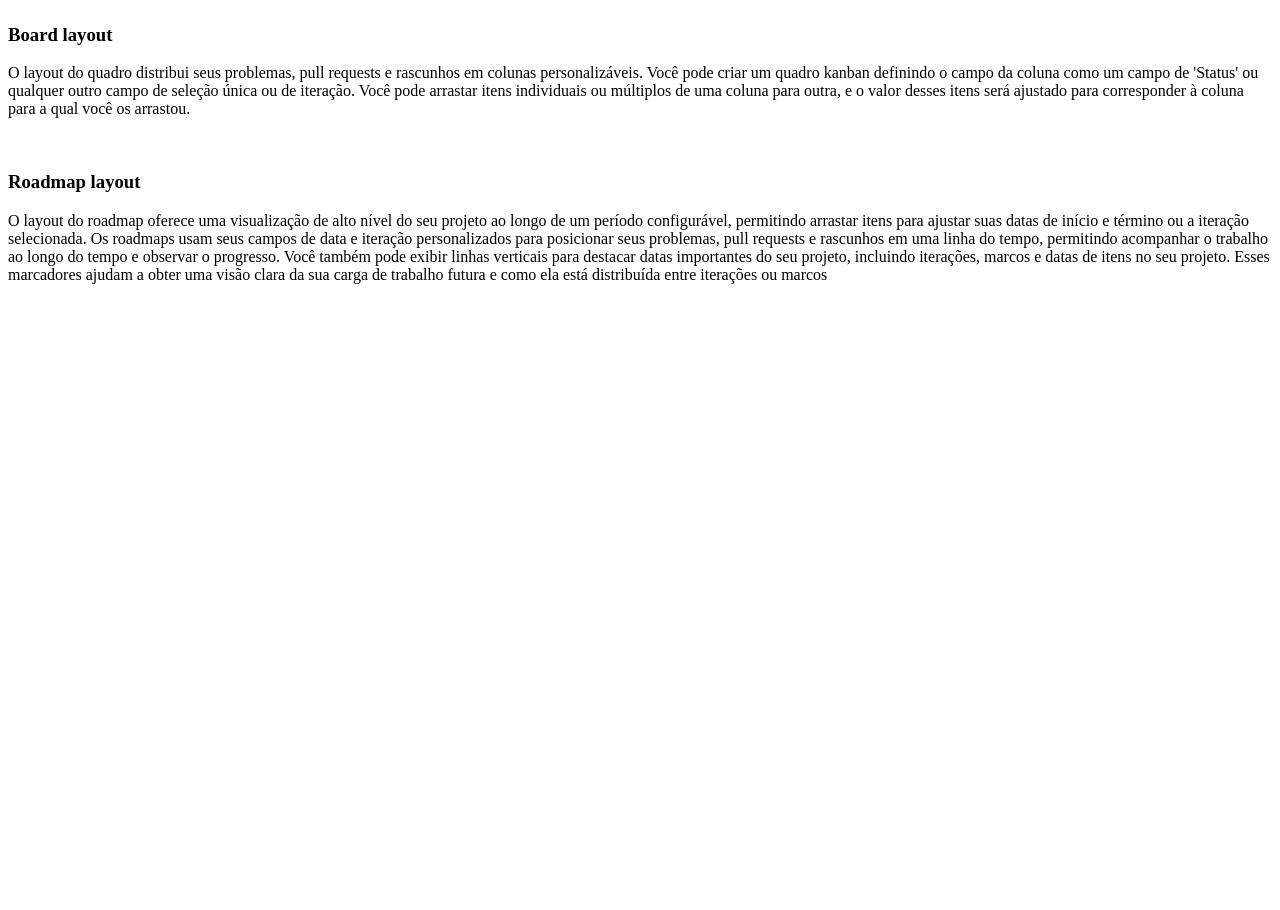
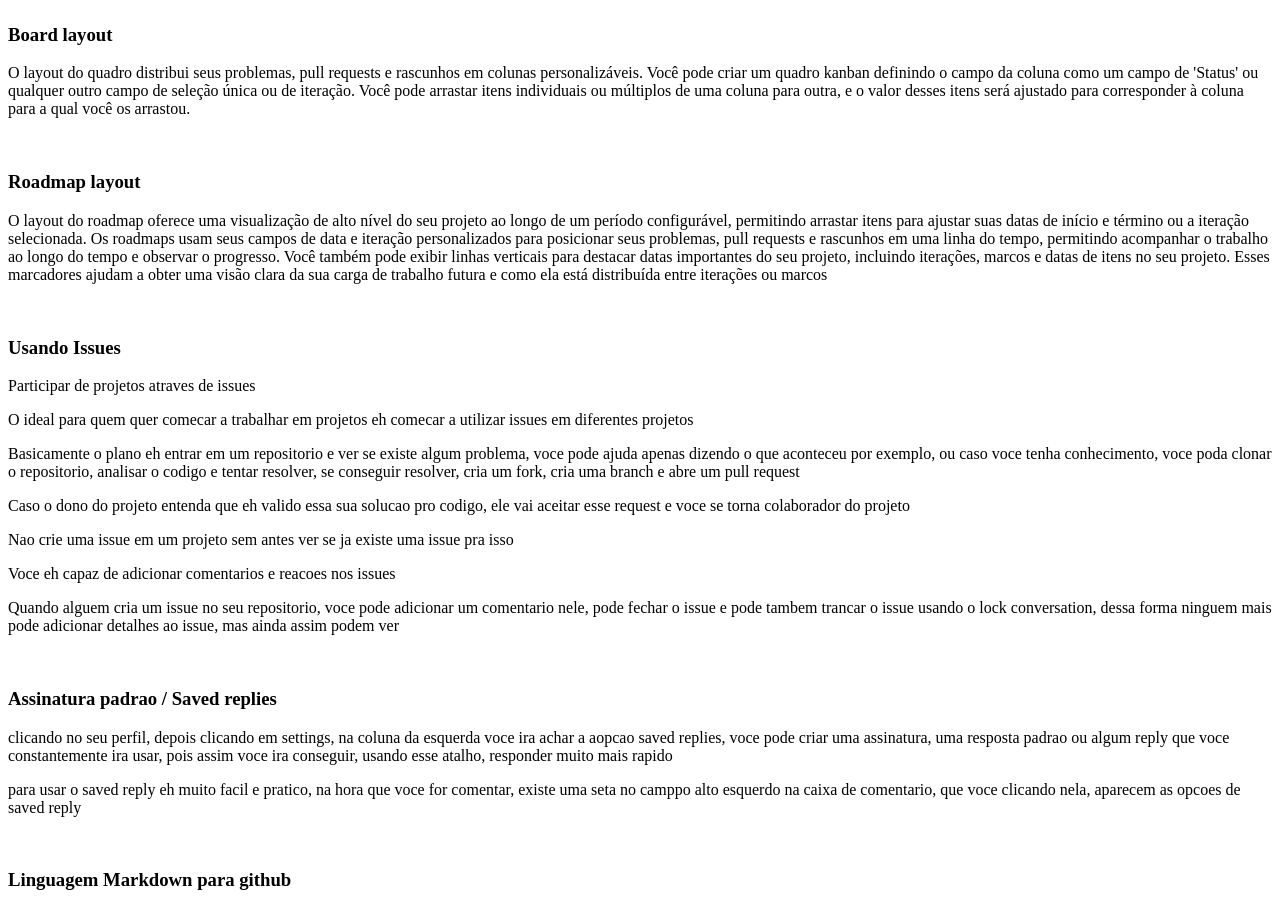
Before and after one commit to augustokk/Curso-Git-Github, a plain HTML site: page site-exemplo/Project in Github.html in a window 1280 px wide. Shown: the part 593-1503 px from the top of the page. Before the commit the page ends 893 px from the top, so only its background shows below. Drawn offline with Linux system fonts and the light colour scheme.

Commit message:
usando issues
Pontos principais da ala de Issues do gustavo guanabara

```diff
--- a/site-exemplo/Project in Github.html
+++ b/site-exemplo/Project in Github.html
@@ -27,5 +27,21 @@
     <h3>Roadmap layout</h3>
     <p>O layout do roadmap oferece uma visualização de alto nível do seu projeto ao longo de um período configurável, permitindo arrastar itens para ajustar suas datas de início e término ou a iteração selecionada. Os roadmaps usam seus campos de data e iteração personalizados para posicionar seus problemas, pull requests e rascunhos em uma linha do tempo, permitindo acompanhar o trabalho ao longo do tempo e observar o progresso.
     Você também pode exibir linhas verticais para destacar datas importantes do seu projeto, incluindo iterações, marcos e datas de itens no seu projeto. Esses marcadores ajudam a obter uma visão clara da sua carga de trabalho futura e como ela está distribuída entre iterações ou marcos</p>
+    <br>
+    <h3>Usando Issues</h3>
+    <p>Participar de projetos atraves de issues</p>
+    <p>O ideal para quem quer comecar a trabalhar em projetos eh comecar a utilizar issues em diferentes projetos</p>
+    <p>Basicamente o plano eh entrar em um repositorio e ver se existe algum problema, voce pode ajuda apenas dizendo o que aconteceu por exemplo, ou caso voce tenha conhecimento, voce poda clonar o repositorio, analisar o codigo e tentar resolver, se conseguir resolver,  cria um fork, cria uma branch e abre um pull request</p>
+    <p>Caso o dono do projeto entenda que eh valido essa sua solucao pro codigo, ele vai aceitar esse request e voce se torna colaborador do projeto</p>
+    <p>Nao crie uma issue em um projeto sem antes ver se ja existe uma issue pra isso</p>
+    <p>Voce eh capaz de adicionar comentarios e reacoes nos issues</p>
+    <p>Quando alguem cria um issue no seu repositorio, voce pode adicionar um comentario nele, pode fechar o issue e pode tambem trancar o issue usando o lock conversation, dessa forma ninguem mais pode adicionar detalhes ao issue, mas ainda assim podem ver</p>
+    <br>
+    <h3>Assinatura padrao / Saved replies</h3>
+    <p>clicando no seu perfil, depois clicando em settings, na coluna da esquerda voce ira achar a aopcao saved replies, voce pode criar uma assinatura, uma resposta padrao ou algum reply que voce constantemente ira usar, pois assim voce ira conseguir, usando esse atalho, responder muito mais rapido</p>
+    <p>para usar o saved reply eh muito facil e pratico, na hora que voce for comentar, existe uma seta no camppo alto esquerdo na caixa de comentario, que voce clicando nela, aparecem as opcoes de saved reply</p>
+    <br>
+    <h3>Linguagem Markdown para github</h3>
+
 </body>
 </html>
```
